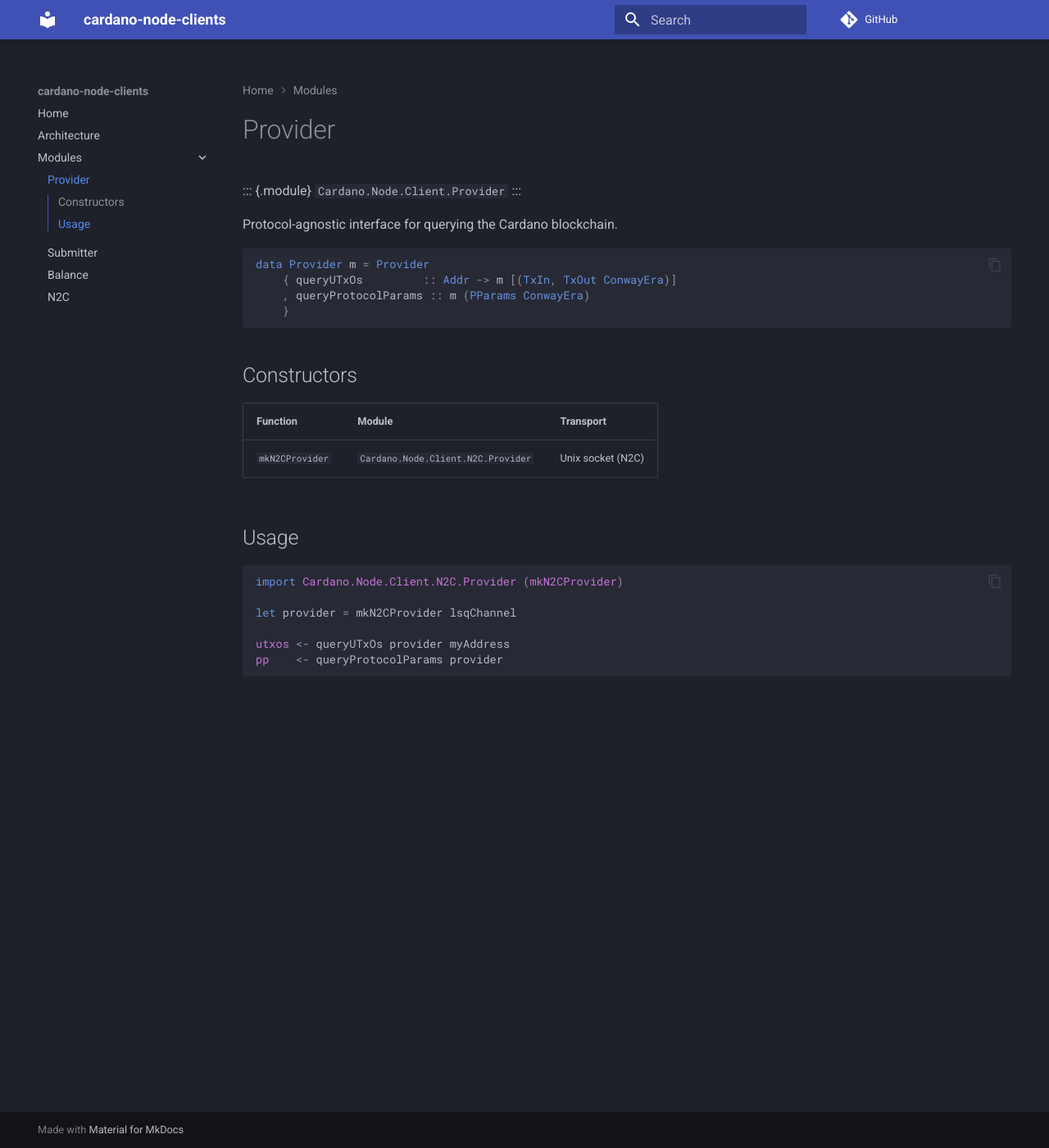
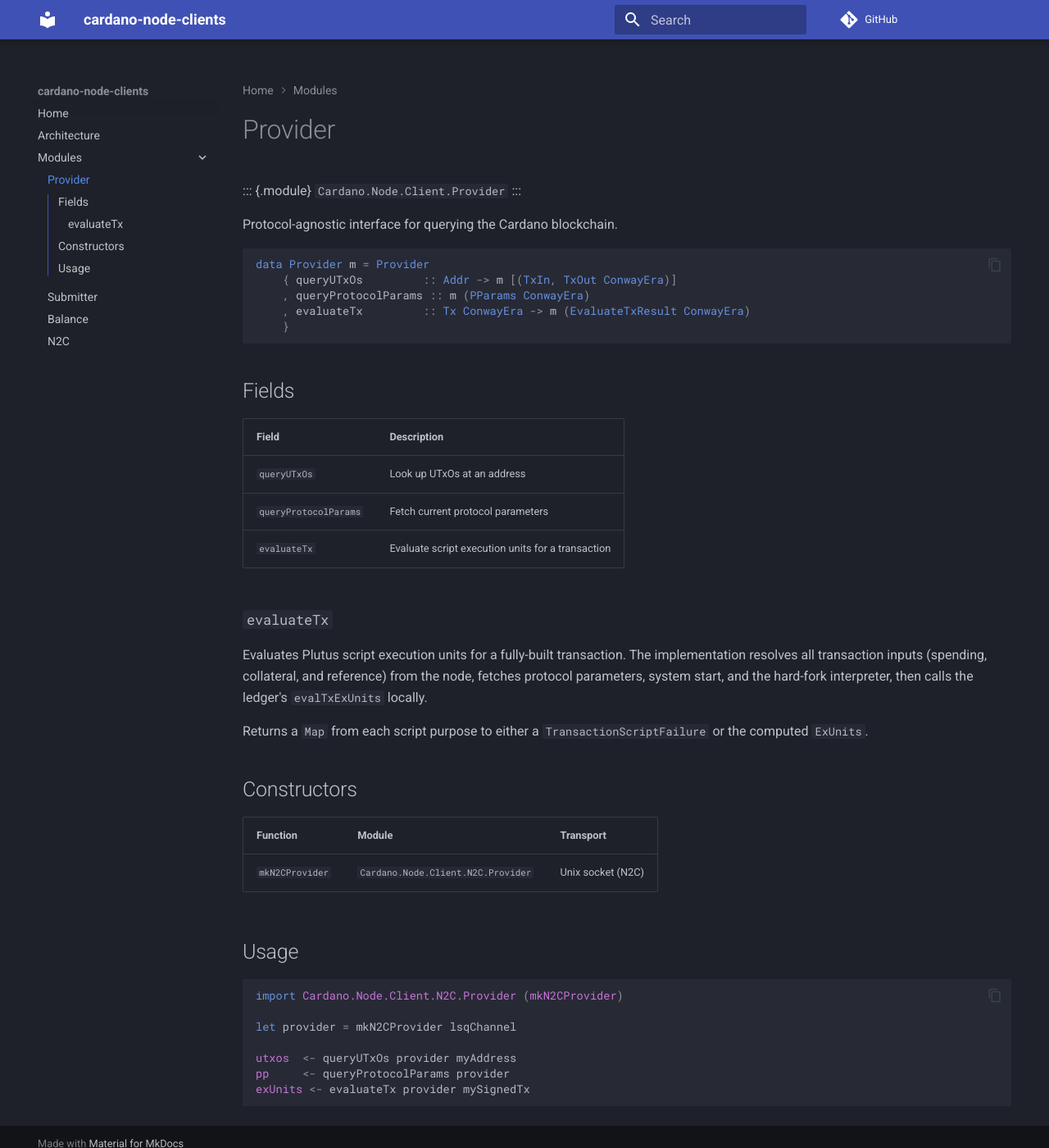
Before and after one commit to paolino/cardano-node-clients, an MkDocs documentation site: the page built from docs/modules/provider.md, in a window 1280 px wide and 1400 px high. Shown: the whole window at 82% size. Built offline with MkDocs 1.6.1 and Material for MkDocs 9.7.7, drawn with Linux system fonts in a browser that asks for light colours; comment, search, counter and statistics services are not loaded.

Commit message:
feat: add evaluateTx to Provider
Queries node for UTxOs, protocol params, system start and hard-fork
interpreter, then calls evalTxExUnits locally.

Closes #5

````diff
--- a/docs/modules/provider.md
+++ b/docs/modules/provider.md
@@ -10,8 +10,28 @@ Protocol-agnostic interface for querying the Cardano blockchain.
 data Provider m = Provider
     { queryUTxOs         :: Addr -> m [(TxIn, TxOut ConwayEra)]
     , queryProtocolParams :: m (PParams ConwayEra)
+    , evaluateTx         :: Tx ConwayEra -> m (EvaluateTxResult ConwayEra)
     }
 ```
+
+## Fields
+
+| Field | Description |
+|-------|-------------|
+| `queryUTxOs` | Look up UTxOs at an address |
+| `queryProtocolParams` | Fetch current protocol parameters |
+| `evaluateTx` | Evaluate script execution units for a transaction |
+
+### `evaluateTx`
+
+Evaluates Plutus script execution units for a fully-built transaction.
+The implementation resolves all transaction inputs (spending, collateral,
+and reference) from the node, fetches protocol parameters, system start,
+and the hard-fork interpreter, then calls the ledger's `evalTxExUnits`
+locally.
+
+Returns a `Map` from each script purpose to either a
+`TransactionScriptFailure` or the computed `ExUnits`.
 
 ## Constructors
 
@@ -26,6 +46,7 @@ import Cardano.Node.Client.N2C.Provider (mkN2CProvider)
 
 let provider = mkN2CProvider lsqChannel
 
-utxos <- queryUTxOs provider myAddress
-pp    <- queryProtocolParams provider
+utxos  <- queryUTxOs provider myAddress
+pp     <- queryProtocolParams provider
+exUnits <- evaluateTx provider mySignedTx
 ```
````
Also changed, not shown: 3 other files.
